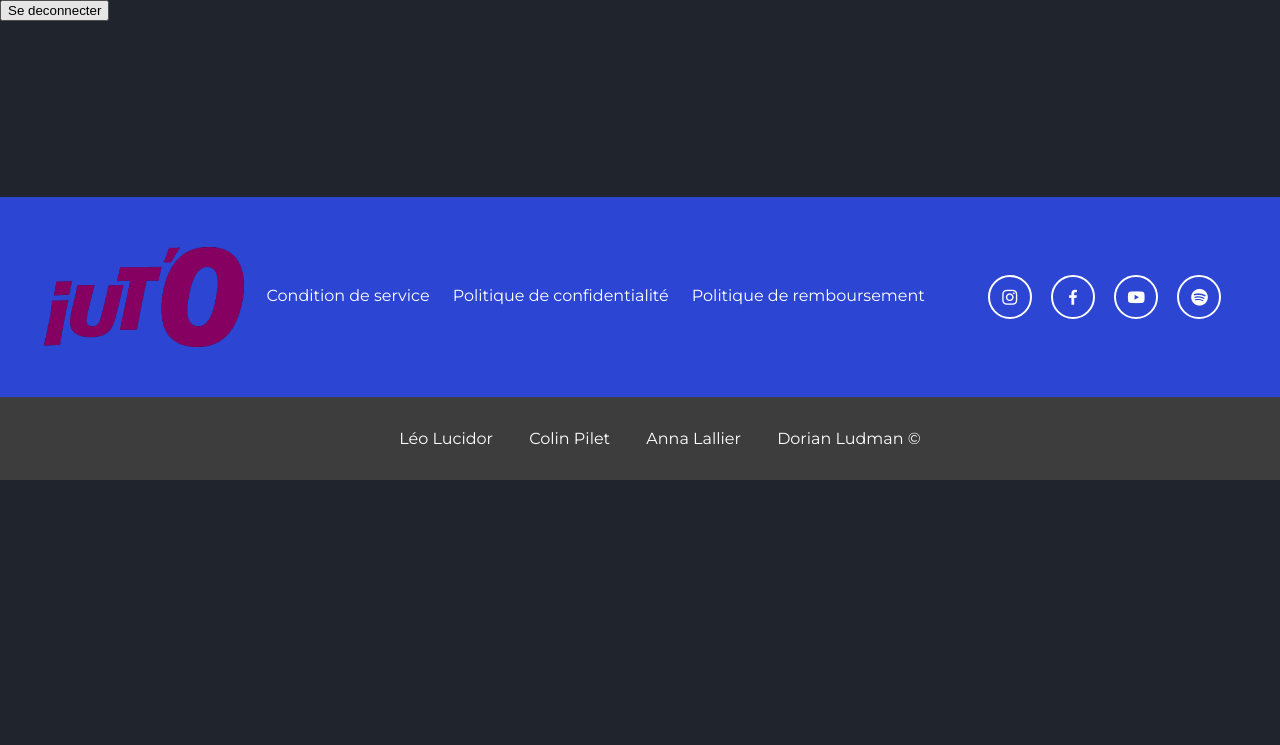
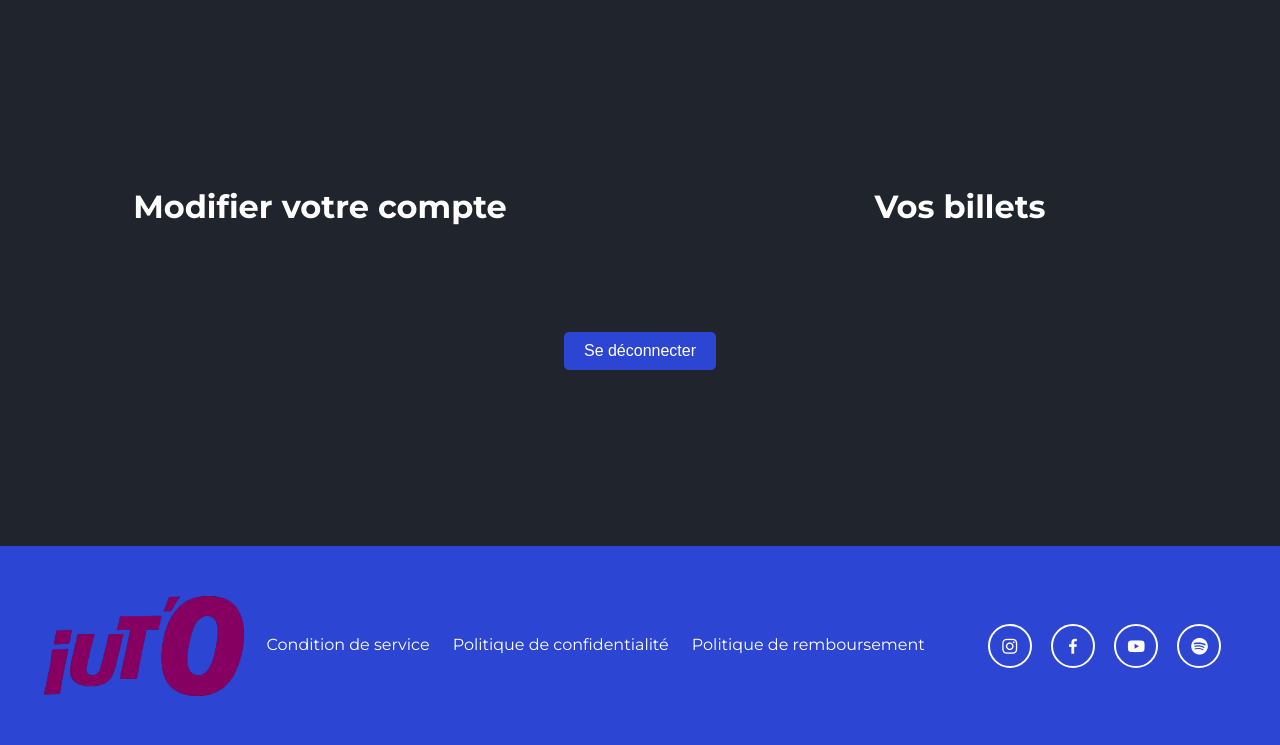
Before and after one commit to DorianLudm/Fest-IUT-O, a Flask app: page /compte in a window 1280 px wide. Shown: the top 745 px of the page. Before the commit the page ends 480 px from the top, so only its background shows below. Run offline with Flask 3, Linux system fonts and the light colour scheme; the visitor is signed in with stand-in values (Sample User, id 1); parts of the project's set-up code (start-up, migrations or seed data) failed here and were passed over.

Commit message:
compte + css

```diff
--- a/festIUTO/static/css/artistes.css
+++ b/festIUTO/static/css/artistes.css
@@ -4,6 +4,10 @@
     padding: 0;
     margin: 0;
 }
+
+nav {
+    background-color: transparent !important;
+  }
 
 #element-a-cacher2 a {
     color: #2c45d3;
--- a/festIUTO/static/css/billeterie.css
+++ b/festIUTO/static/css/billeterie.css
@@ -4,6 +4,11 @@
     padding: 0;
     margin: 0;
 }
+
+nav {
+    background-color: transparent !important;
+  }
+
 
 #element-a-cacher3 a {
     color: #2c45d3;
--- a/festIUTO/static/css/boutique.css
+++ b/festIUTO/static/css/boutique.css
@@ -4,6 +4,10 @@
     padding: 0;
     margin: 0;
 }
+
+nav {
+    background-color: transparent !important;
+  }
 
 #element-a-cacher7 a {
     color: #2c45d3;
--- a/festIUTO/static/css/compte.css
+++ b/festIUTO/static/css/compte.css
@@ -2,6 +2,10 @@
     /* desactiver le bouton */
     pointer-events: none;
     background-color: #2c45d3 !important;
+}
+
+nav {
+  background-color: transparent !important;
 }
 
 body {
@@ -174,3 +178,56 @@
     justify-content: center;
     align-items: center;
   }
+
+
+  /* quand on est co */
+
+.deco-btn {
+  flex-basis: 100%;
+  text-align: center;
+  margin-top: 10vh;
+}
+
+.deco-btn button {
+  background-color: #2c45d3;
+  border-radius: 5px;
+  border: 0;
+  padding: 10px 20px;
+  color: #fff;
+  font-size: 16px;
+  text-decoration: none;
+  transition: .5s;
+}
+
+.deco-btn button:hover {
+  box-shadow: 0 0 15px #2c45d3;
+  transition: .5s;
+}
+
+h2 {
+  color: #fff;
+  text-align: center;
+  font-size: 2em;
+}
+
+.container-all {
+  display: flex;
+  flex-wrap: wrap;
+  margin-top: 20vh;
+}
+
+.container-left {
+  flex-basis: 50%;
+  display: flex;
+  flex-direction: column;
+  justify-content: center;
+  align-items: center;
+}
+
+.container-right {
+  flex-basis: 50%;
+  display: flex;
+  flex-direction: column;
+  justify-content: center;
+  align-items: center;
+}
--- a/festIUTO/static/css/condition.css
+++ b/festIUTO/static/css/condition.css
@@ -5,6 +5,10 @@
     background-repeat: no-repeat;
     background-attachment: fixed;
     margin: 0%;
+}
+
+nav {
+    background-color: rgba(255, 255, 255, 0.3) !important;
 }
 
 .header {
--- a/festIUTO/static/css/contact.css
+++ b/festIUTO/static/css/contact.css
@@ -4,6 +4,11 @@
     padding: 0;
     margin: 0;
 }
+
+nav {
+    background-color: transparent !important;
+  }
+
 
 #element-a-cacher6 a {
     color: #2c45d3;
--- a/festIUTO/static/css/payement.css
+++ b/festIUTO/static/css/payement.css
@@ -4,6 +4,11 @@
     padding: 0;
     margin: 0;
 }
+
+nav {
+    background-color: transparent !important;
+  }
+
 
 #element-a-cacher3 a {
     color: #2c45d3;
--- a/festIUTO/static/css/planning.css
+++ b/festIUTO/static/css/planning.css
@@ -4,6 +4,11 @@
     padding: 0;
     margin: 0;
 }
+
+nav {
+    background-color: transparent !important;
+  }
+
 
 #element-a-cacher7 a {
     color: #2c45d3;
--- a/festIUTO/static/css/profilArtiste.css
+++ b/festIUTO/static/css/profilArtiste.css
@@ -4,6 +4,11 @@
     padding: 0;
     margin: 0;
 }
+
+nav {
+    background-color: transparent !important;
+  }
+
 
 /* debut prog */
 .container-profil {
--- a/festIUTO/templates/compte.html
+++ b/festIUTO/templates/compte.html
@@ -9,6 +9,7 @@
 <body>
     {% extends "base.html" %}
     {% block base %}
+    <!-- quand on est pas co -->
     {% if 'utilisateur' not in session %}
     <div id="login-container">
     <div id="login-box">
@@ -57,7 +58,16 @@
     </div>
     </div>
     {% else %}
-    <a class="bienvenue-message" href="{{ url_for('logout') }}"><button>Se deconnecter</button></a>
+    <!-- quand on est co -->
+    <div class="container-all">
+      <div class="container-left">
+        <h2>Modifier votre compte {{ session['utilisateur'][1] }}</h2>
+      </div>
+      <div class="container-right">
+        <h2>Vos billets</h2>
+      </div>
+      <a class="deco-btn" href="{{ url_for('logout') }}"><button>Se déconnecter</button></a>
+    </div>
     {% endif %}
 </body>
     <script src="../static/js/signup-login.js"></script>
```
